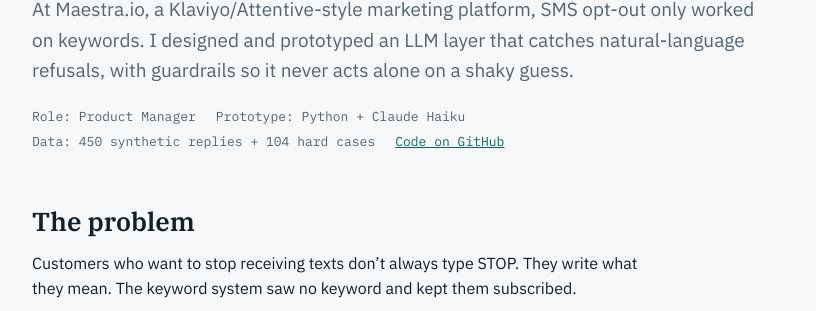
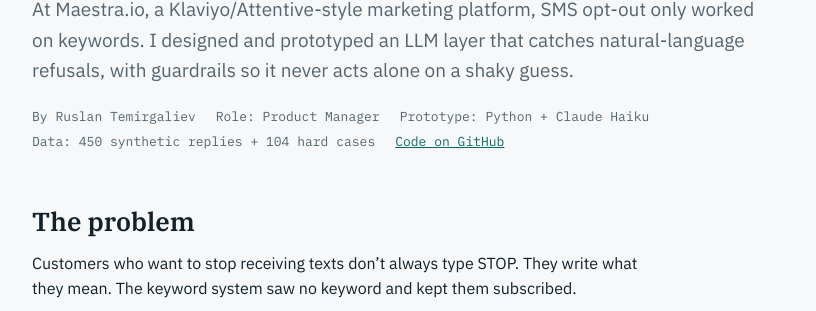
Before and after one commit to mcartisable/ai-sms-opt-out-case-study, a plain HTML site: page case-study/index.html in a window 1280 px wide. Shown: the part 206-517 px from the top of the page, without its empty margins (228-1044 px from the left). Drawn offline with Linux system fonts and the light colour scheme.

Commit message:
Add author byline to README and case study page
Co-Authored-By: Claude Sonnet 5.5 <noreply@anthropic.com>

```diff
--- a/case-study/index.html
+++ b/case-study/index.html
@@ -124,7 +124,7 @@ footer { color: var(--muted); font-size: 13px; border-top: 1px solid var(--line)
     <div class="eyebrow">Product case study · AI feature</div>
     <h1>When “I don’t want your texts anymore” doesn’t say STOP</h1>
     <p class="lede">At Maestra.io, a Klaviyo/Attentive-style marketing platform, SMS opt-out only worked on keywords. I designed and prototyped an LLM layer that catches natural-language refusals, with guardrails so it never acts alone on a shaky guess.</p>
-    <div class="meta"><span>Role: Product Manager</span><span>Prototype: Python + Claude Haiku</span><span>Data: 450 synthetic replies + 104 hard cases</span><span><a href="https://github.com/mcartisable/ai-sms-opt-out-case-study" target="_blank" rel="noopener">Code on GitHub</a></span></div>
+    <div class="meta"><span>By Ruslan Temirgaliev</span><span>Role: Product Manager</span><span>Prototype: Python + Claude Haiku</span><span>Data: 450 synthetic replies + 104 hard cases</span><span><a href="https://github.com/mcartisable/ai-sms-opt-out-case-study" target="_blank" rel="noopener">Code on GitHub</a></span></div>
   </header>
 
   <section>
```
Also changed, not shown: README.md.
